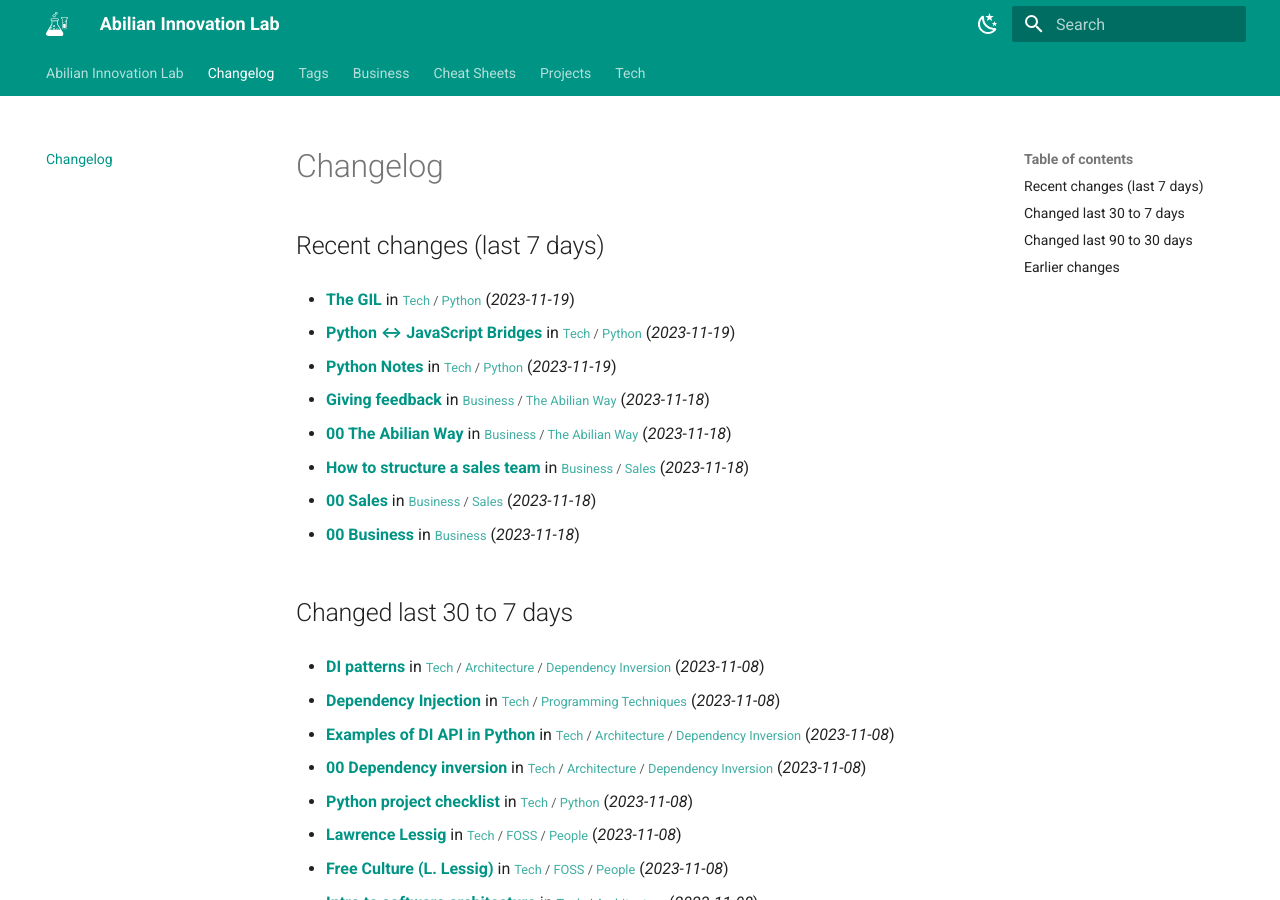
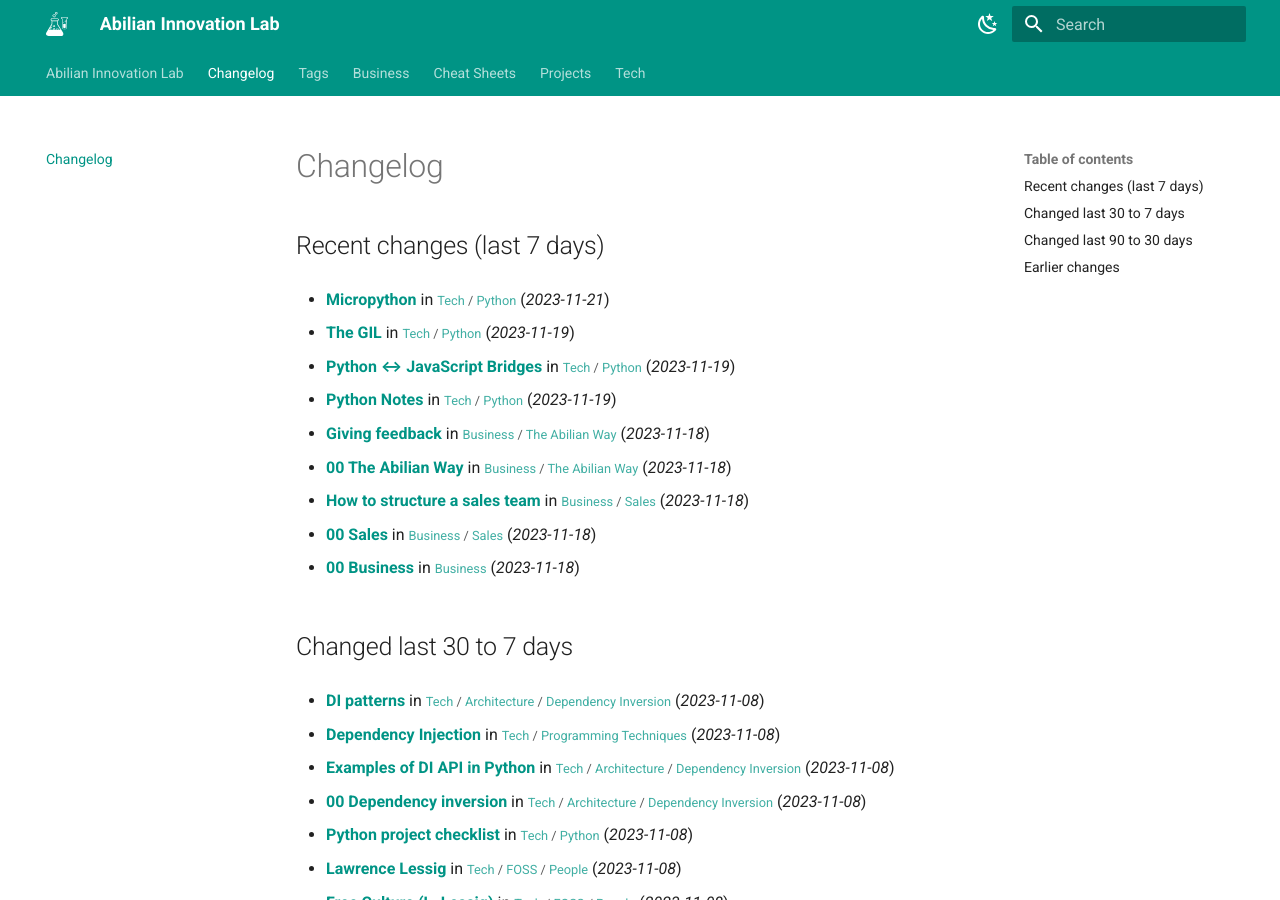
Before and after one commit to abilian/lab.abilian.com, an MkDocs documentation site: the page built from docs/changelog.md, in a window 1280 px wide and 900 px high. Built offline with MkDocs 1.6.1 and Material for MkDocs 9.7.7, drawn with Linux system fonts in a browser that asks for light colours; comment, search, counter and statistics services are not loaded.

Commit message:
Update content

```diff
--- a/docs/changelog.md
+++ b/docs/changelog.md
@@ -1,6 +1,8 @@
 # Changelog
 
 ## Recent changes (last 7 days)
+
+- **[Micropython](/Tech/Python/Micropython/)** in <small>[Tech](/Tech/00 Technology/) / [Python](/Tech/Python/(Pretty) tables in Python/)</small> (*2023-11-21*)
 
 - **[The GIL](/Tech/Python/The GIL/)** in <small>[Tech](/Tech/00 Technology/) / [Python](/Tech/Python/(Pretty) tables in Python/)</small> (*2023-11-19*)
 
```
